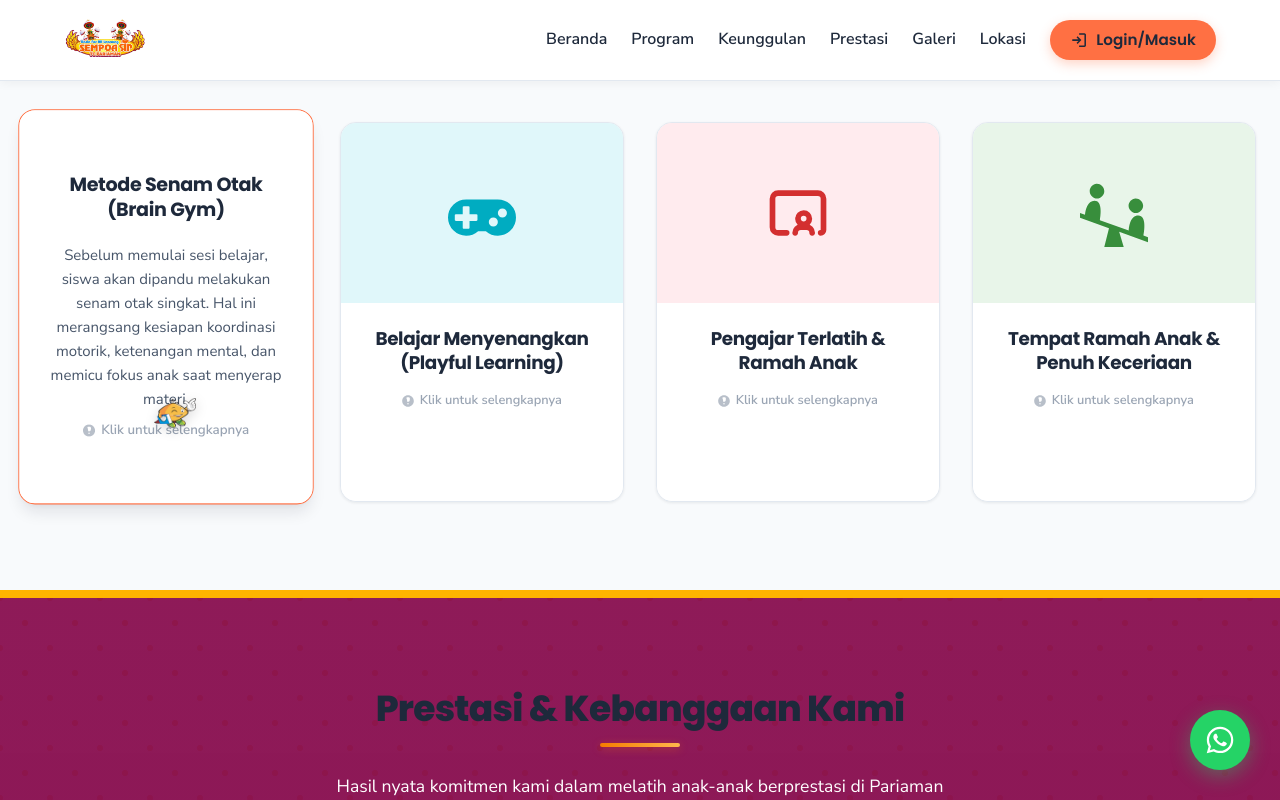
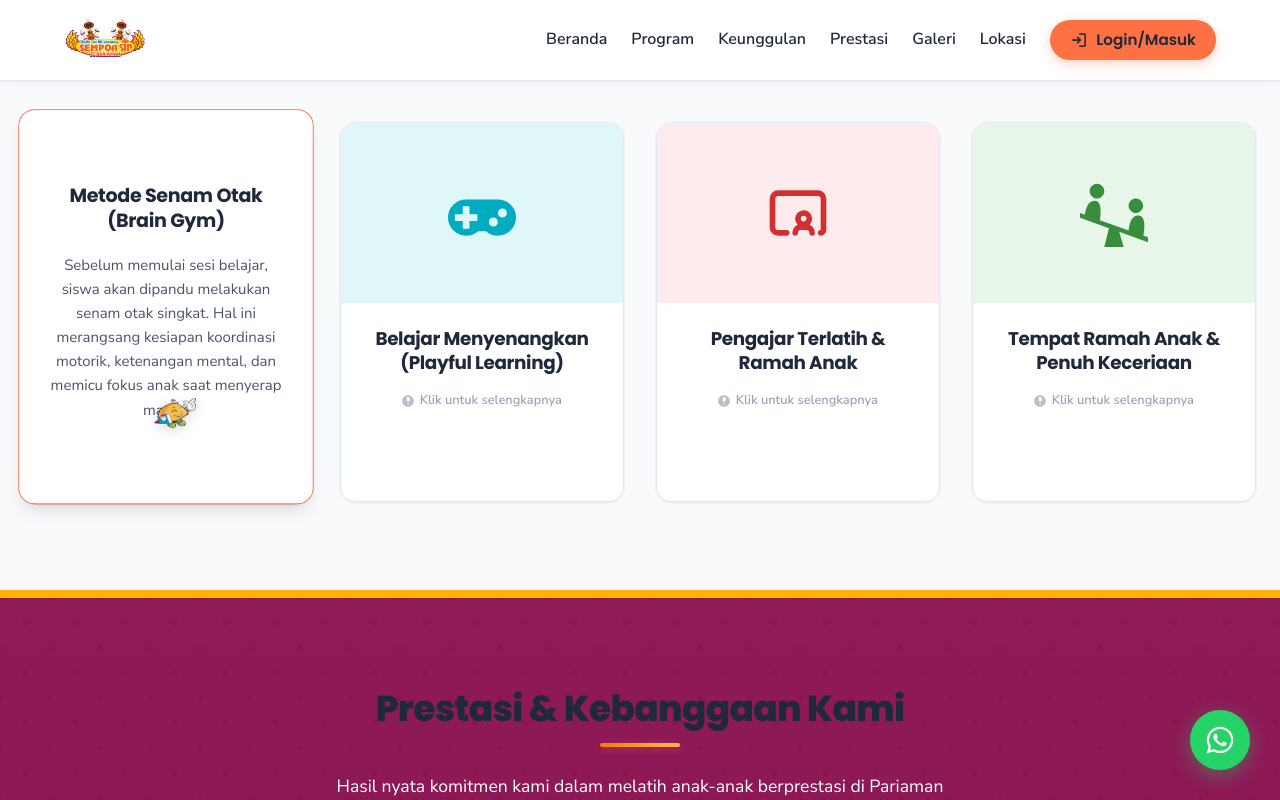
Before and after one commit to Aldi8867/web-sempoa-sip-pariaman, a React (Vite) app in the folder frontend/: page / in a window 1280 px wide. In both pictures the pointer is over the element 166 px from the left and 2517 px from the top of the page. Shown: the part 2117-2917 px from the top of the page. Built offline with nearby package versions, Linux system fonts and the light colour scheme.

Commit message:
fix: smoothly hide 'Klik untuk selengkapnya' hint when advantage card is hovered to prevent overflow and align with intended interaction

```diff
--- a/frontend/src/styles/style-main.css
+++ b/frontend/src/styles/style-main.css
@@ -671,6 +671,9 @@ img {
     align-items: center;
     gap: 0.4rem;
     font-weight: 600;
+    transition: all 0.4s cubic-bezier(0.25, 1, 0.5, 1);
+    overflow: hidden;
+    max-height: 30px;
 }
 
 /* Active Flip State on Hover */
@@ -690,6 +693,13 @@ img {
     transform: translateY(0);
     max-height: 250px;
     margin-top: 0.75rem;
+}
+
+.advantage-card:hover .adv-card-hint {
+    opacity: 0;
+    height: 0;
+    margin: 0;
+    overflow: hidden;
 }
 /* === ACHIEVEMENTS SECTION (Tabuik Fringe Background Pattern) === */
 .achievements {
```
